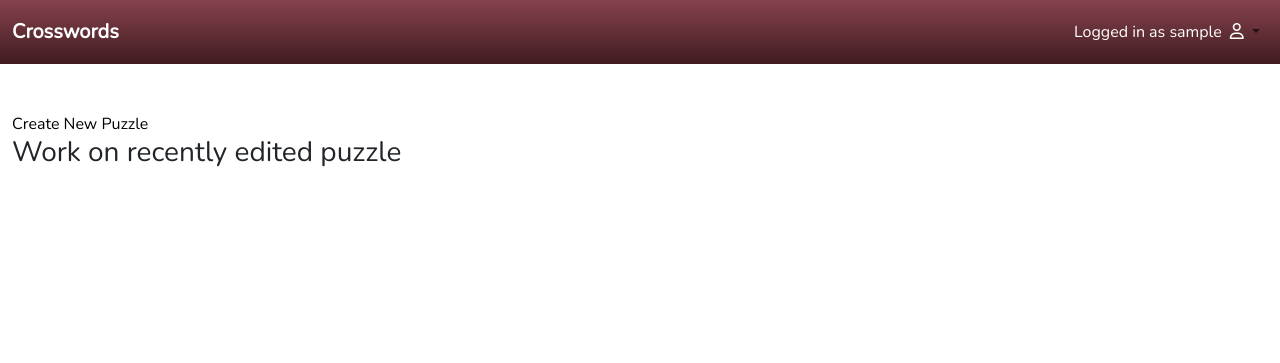
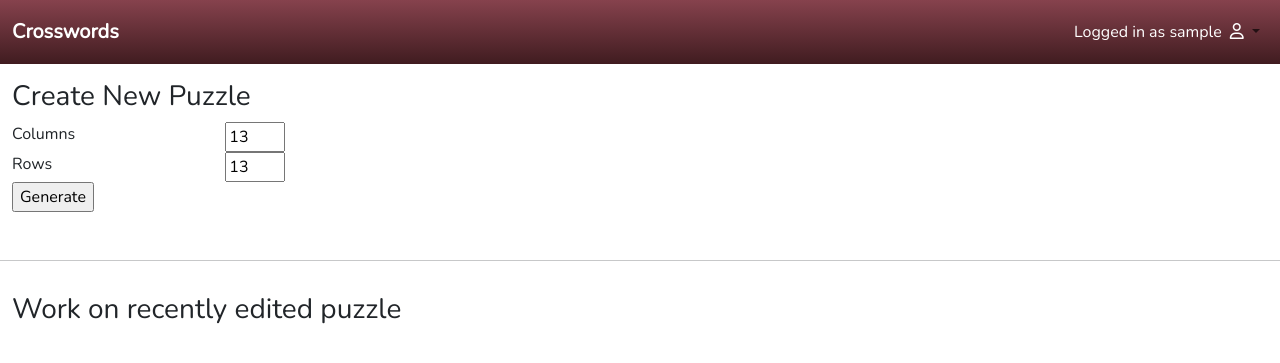
Before and after one commit to johnrearden/crossword, a Django app: page /builder/ in a window 1280 px wide. Shown: the top 363 px of the page. Run offline with Django 3.2, Linux system fonts and the light colour scheme; the visitor is signed in with stand-in values (Sample User, id 1); data that the repository does not hold is empty; some libraries are stand-ins or nearby versions.

Commit message:
Add ability to generate new crossword puzzle of specified width and height on builder home page

```diff
--- a/builder/static/css/grid_editor.css
+++ b/builder/static/css/grid_editor.css
@@ -2,6 +2,10 @@
     --grid-cols: 10;
     --grid-rows: 10;
     --char-size: 40px;
+}
+
+a:hover {
+    text-decoration: underline;
 }
 
 body {
@@ -73,7 +77,7 @@ body {
 .highlighted-cell {
     box-sizing: border-box;
     border : 2px solid red;
-    background-color: yellow;
+    background-color: #ffaa50 !important;
 }
 
 .highlighted-clue {
@@ -127,6 +131,15 @@ body {
     background-color: grey;
     position: fixed;
     bottom: 0;
+    width: 100%;
+}
+
+.close-button {
+    position: absolute;
+    bottom: 4px;
+    right: 10px;
+    background-color: black !important;
+    color: white;
 }
 
 #clue-display {
--- a/builder/static/js/builder_home.js
+++ b/builder/static/js/builder_home.js
@@ -6,10 +6,57 @@ document.addEventListener('DOMContentLoaded', () => {
         .then(json => renderThumbnails(json))
 });
 
+document.getElementById('new-puzzle-form').addEventListener('submit', (event) => {
+
+    // Handle submission in this function
+    event.preventDefault();
+
+
+    // Create a generic cellString with a uniform crosshatched pattern
+    const rows = document.getElementById('row-count').value;
+    const cols = document.getElementById('col-count').value;
+    const array = [];
+    for (let r = 0; r < rows; r++) {
+        for (let c = 0; c < cols; c++) {
+            if (r % 2 === 0) {
+                array.push('#');
+            } else {
+                const symbol = c % 2 === 0 ? '#' : '-';
+                array.push(symbol);
+            }
+        }
+    }
+    const cellString = array.join('');
+
+    // Post the new puzzle data to the backend, and then redirect the user
+    // to the puzzle editor using the new puzzle id returned in the response.
+    const url = "/builder/create_new_puzzle/";
+    const payload = JSON.stringify({
+        'width': cols,
+        'height': rows,
+        'cells': cellString,
+    });
+    const options = {
+        method: 'POST',
+        body: payload,
+        headers: {
+            'Accept': 'application/json',
+            'Content-Type': 'application/json',
+            'X-CSRFToken': getCookie('csrftoken'),
+        }
+    }
+    fetch(url, options)
+        .then(response => response.json())
+        .then(json => {
+            window.location = `/builder/puzzle_editor/${json.new_puzzle_id}`;
+        });
+});
+
 
 const renderThumbnails = (json) => {
     const puzzleList = json.puzzles;
     const thumbnailHolder = document.getElementById('thumbnail-holder');
+    const hr = document.createElement('hr');
     for (let item of puzzleList) {
         const title = document.createElement('h6');
         const lastEditedTitle = document.createElement('h6');
@@ -27,6 +74,7 @@ const renderThumbnails = (json) => {
         container.addEventListener('click', (e) => {
             redirectToPuzzleEditor(item.puzzle.id);
         });
+
         thumbnailHolder.appendChild(container);
     }
 }
@@ -76,3 +124,24 @@ const createThumbnail = (puzzle, clues) => {
 
     return container;
 }
+
+/**
+ * Retrieves the document crsf cookie and returns it.
+ * @param {String} name
+ * @returns the cookie value.
+ */
+const getCookie = (name) => {
+    let cookieValue = null;
+    if (document.cookie && document.cookie !== '') {
+        const cookies = document.cookie.split(';');
+        for (let i = 0; i < cookies.length; i++) {
+            const cookie = cookies[i].trim();
+            // Does this cookie string begin with the name we want?
+            if (cookie.substring(0, name.length + 1) === (name + '=')) {
+                cookieValue = decodeURIComponent(cookie.substring(name.length + 1));
+                break;
+            }
+        }
+    }
+    return cookieValue;
+};
--- a/builder/templates/builder/builder_home.html
+++ b/builder/templates/builder/builder_home.html
@@ -7,12 +7,36 @@
 
 {% block content %}
 
-<div class="container-fluid mt-5">
+<div class="container-fluid mt-3">
     <div class="row justify-content-center">
         <div class="col-12">
-            <a href="#">Create New Puzzle</a>
+            <h3>Create New Puzzle</h3>
+            <form id="new-puzzle-form">
+                <div class="row">
+                    <div class="col-2">
+                        <label for="col-count">Columns</label>
+                    </div>
+                    <div class="col">
+                        <input type="number" id="col-count" max="25" min="3" value="13">
+                    </div>
+                </div>
+                <div class="row">
+                    <div class="col-2">
+                        <label for="row-count">Rows</label>
+                    </div>
+                    <div class="col">
+                        <input type="number" id="row-count" max="25" min="3" value="13">
+                    </div>
+                </div>
+                <div class="row">
+                    <div class="col">
+                        <input type="submit" value="Generate">
+                    </div>
+                </div>
+            </form>
         </div>
-        <div class="col-12">
+        <hr class="mt-5">
+        <div class="col-12 mt-3">
             <h3>Work on recently edited puzzle</h3>
             <div id="thumbnail-holder"></div>
         </div>
--- a/builder/urls.py
+++ b/builder/urls.py
@@ -12,4 +12,6 @@ urlpatterns = [
          views.GetRecentPuzzles.as_view(),
          name='get_recent_puzzles'),
     path('puzzle_editor/<int:puzzle_id>/', views.PuzzleEditor.as_view()),
+    path('create_new_puzzle/', views.CreateNewPuzzle.as_view(),
+         name='create_new_puzzle'),
 ]
--- a/builder/views.py
+++ b/builder/views.py
@@ -155,3 +155,22 @@ class GetRecentPuzzles(UserPassesTestMixin, APIView):
 
     def test_func(self):
         return self.request.user.is_staff
+
+
+class CreateNewPuzzle(UserPassesTestMixin, APIView):
+    def post(self, request):
+        grid = Grid.objects.create(
+            creator=request.user,
+            width=request.data['width'],
+            height=request.data['height'],
+            cells=request.data['cells'],
+        )
+        puzzle = CrosswordPuzzle.objects.create(
+            creator=request.user,
+            grid=grid,
+        )
+
+        return JsonResponse({'new_puzzle_id': puzzle.id})
+
+    def test_func(self):
+        return self.request.user.is_staff
```
Also changed, not shown: builder/static/js/grid_editor.js (+6 -6 lines), builder/templates/builder/grid_editor.html (+12 -6 lines).
